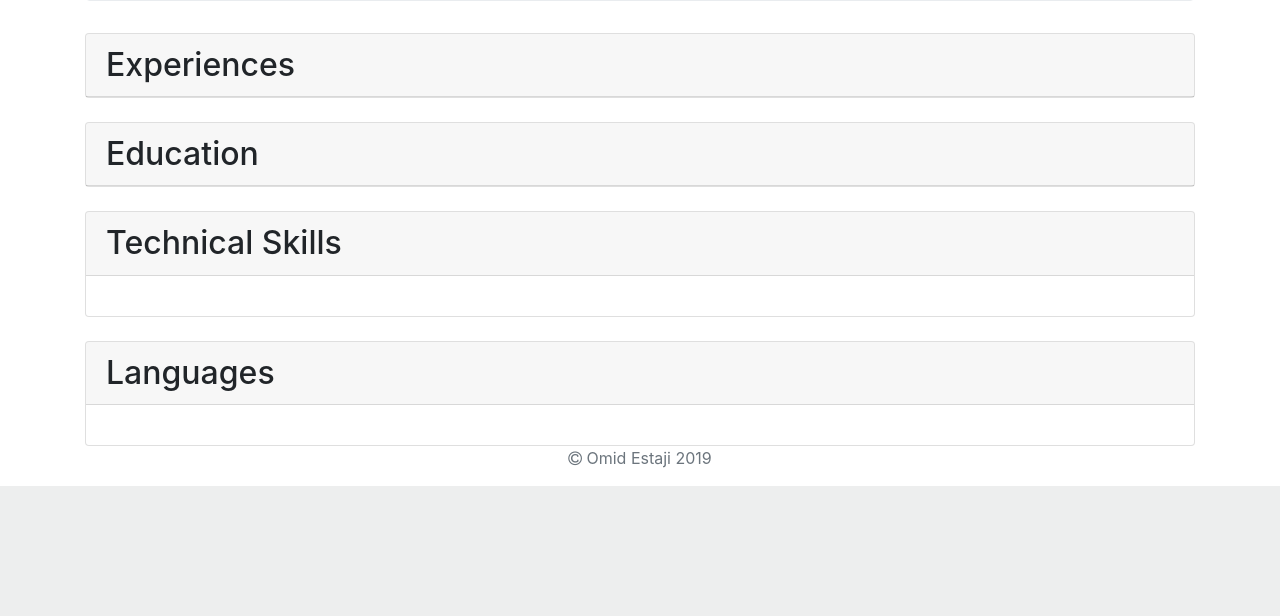
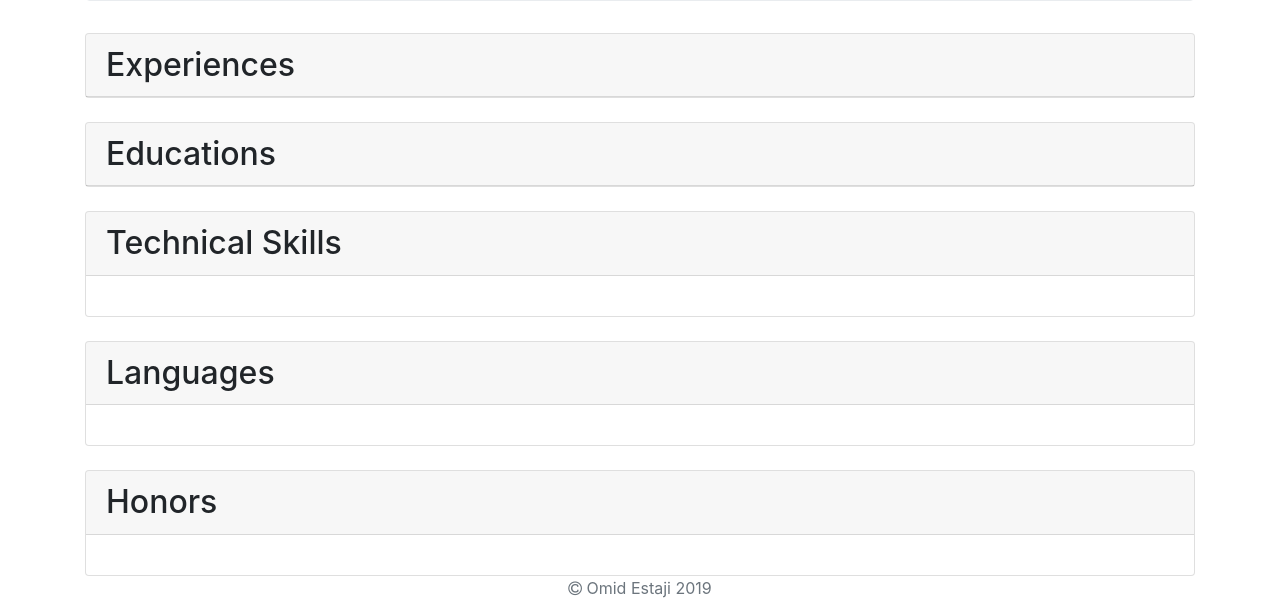
Before and after one commit to estaji/DjangoCV, a Django app: page / in a window 1280 px wide. Shown: the part 657-1273 px from the top of the page. Before the commit the page ends 1143 px from the top, so only its background shows below. Run offline with Django 3.2, Linux system fonts and the light colour scheme; data that the repository does not hold is empty; some libraries are stand-ins or nearby versions.

Commit message:
Add Honors & Awards

```diff
--- a/resume/admin.py
+++ b/resume/admin.py
@@ -1,7 +1,8 @@
 from django.contrib import admin
-from .models import Job, Education, Skill, Language
+from .models import Job, Education, Skill, Language, Honor
 
 admin.site.register(Job)
 admin.site.register(Education)
 admin.site.register(Skill)
 admin.site.register(Language)
+admin.site.register(Honor)
--- a/resume/models.py
+++ b/resume/models.py
@@ -41,3 +41,9 @@ class Language(models.Model):
 
     def __str__(self):
         return self.lang
+
+class Honor(models.Model):
+    honor = models.CharField(max_length=60)
+
+    def __str__(self):
+        return self.honor
--- a/resume/views.py
+++ b/resume/views.py
@@ -1,5 +1,5 @@
 from django.shortcuts import render
-from .models import Job, Education, Skill,Language
+from .models import Job, Education, Skill, Language, Honor
 
 def home(request):
-    return render(request, 'home.html', {'jobs':Job.objects, 'edus':Education.objects, 'skill':Skill.objects, 'langs':Language.objects})
+    return render(request, 'home.html', {'jobs':Job.objects, 'edus':Education.objects, 'skill':Skill.objects, 'langs':Language.objects, 'honors':Honor.objects})
--- a/templates/home.html
+++ b/templates/home.html
@@ -30,7 +30,7 @@
     </div>
     </br>
     <div class="card">
-        <h2 class="card-header">Education</h2>
+        <h2 class="card-header">Educations</h2>
         {% for edu in edus.all %}
             <div class="card-body">
                 <h4 class="card-title">{{ edu.level }}&nbsp;{{ edu.title }}</h4>
@@ -77,5 +77,14 @@
                 {% endfor %}
             </div>
     </div>
+    </br>
+    <div class="card">
+        <h2 class="card-header">Honors</h2>
+            <div class="card-body">
+                {% for honor in honors.all %}
+                        <p class="card-text">{{ honor.honor }}</p>
+                {% endfor %}
+            </div>
+    </div>
 
 {% endblock content %}
```
Also changed, not shown: resume/migrations/0005_honor.py (added).
